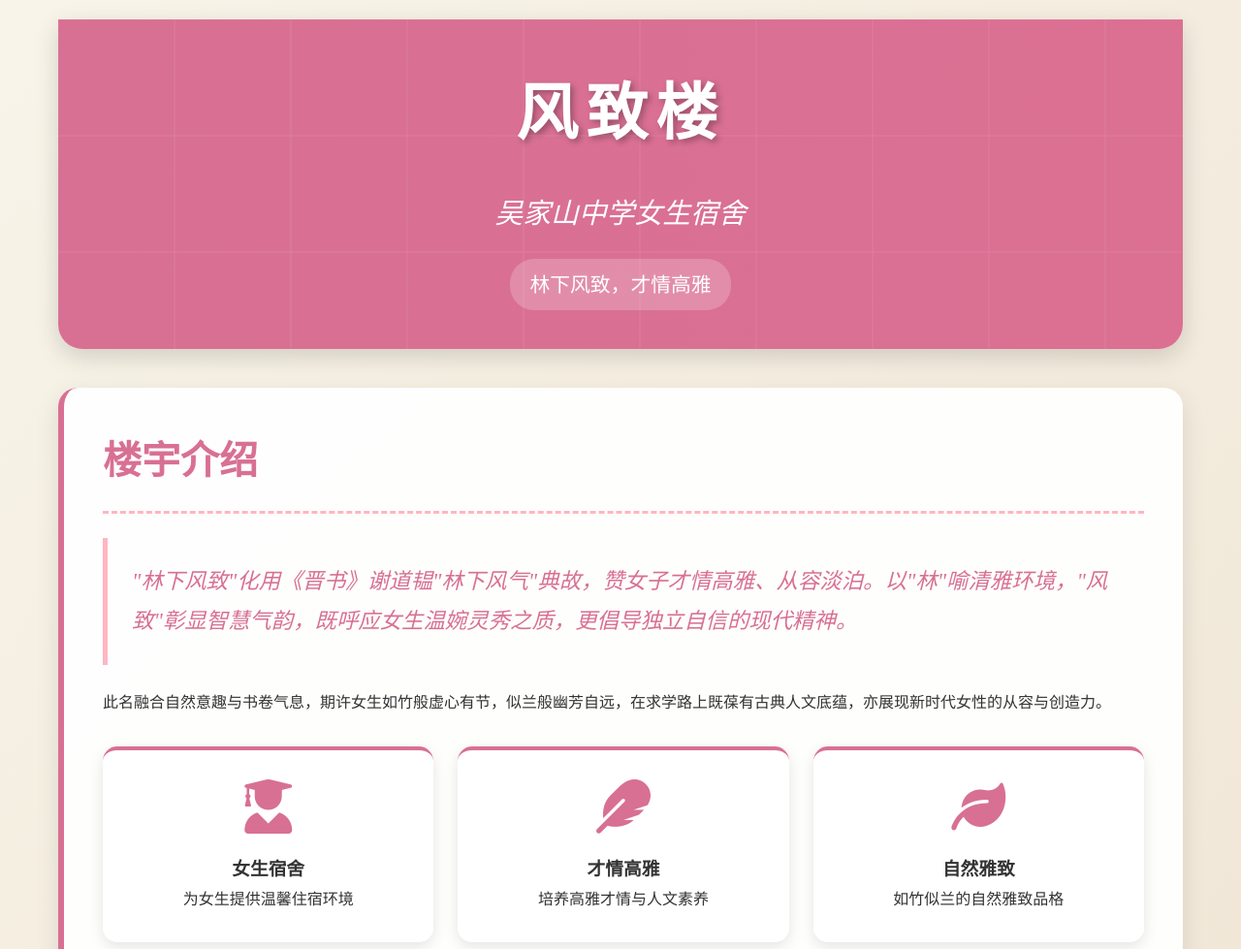
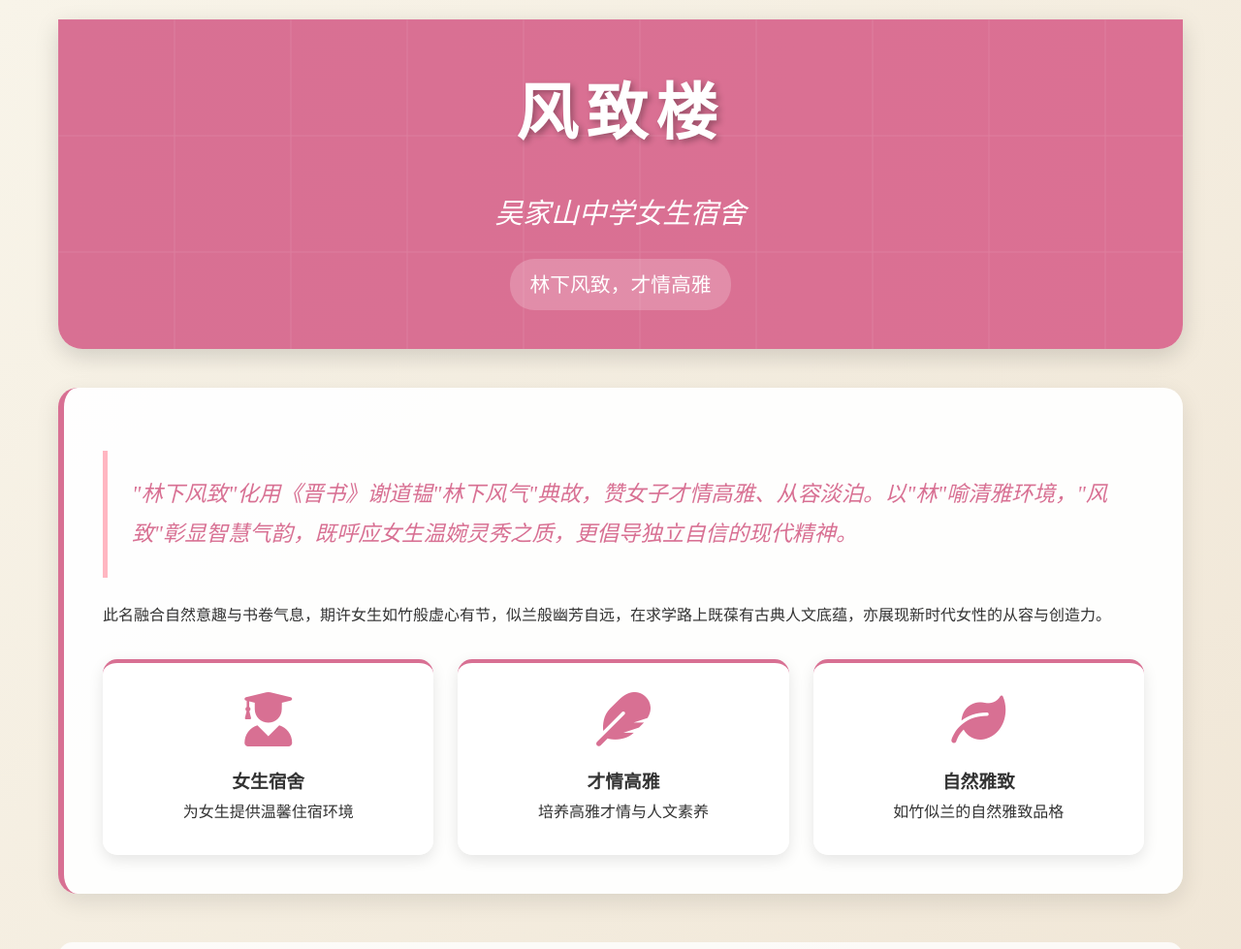
Before and after one commit to Ricardo42979/fengzhi.github.io, a plain HTML site: page index.html in a window 1280 px wide. Shown: the top 979 px of the page at 97% size. Drawn offline with Linux system fonts and the light colour scheme.

Commit message:
Update index.html

```diff
--- a/index.html
+++ b/index.html
@@ -23,7 +23,6 @@
         </header>
 
         <section class="content-section">
-            <h2 class="section-title">楼宇介绍</h2>
             <div class="feature-quote">
                 "林下风致"化用《晋书》谢道韫"林下风气"典故，赞女子才情高雅、从容淡泊。以"林"喻清雅环境，"风致"彰显智慧气韵，既呼应女生温婉灵秀之质，更倡导独立自信的现代精神。
             </div>
```
